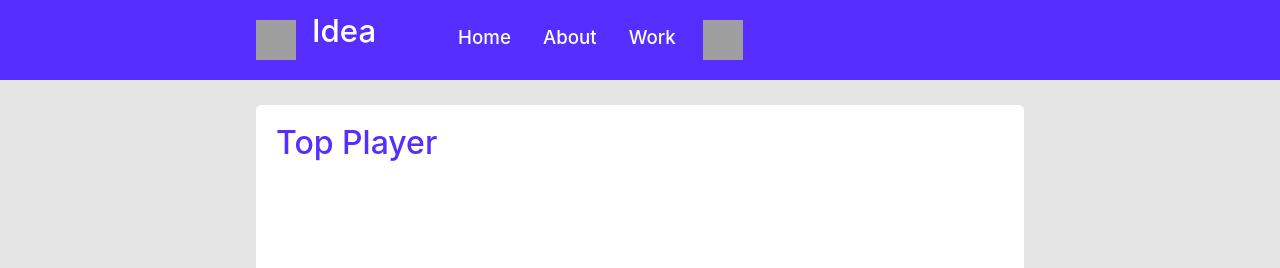
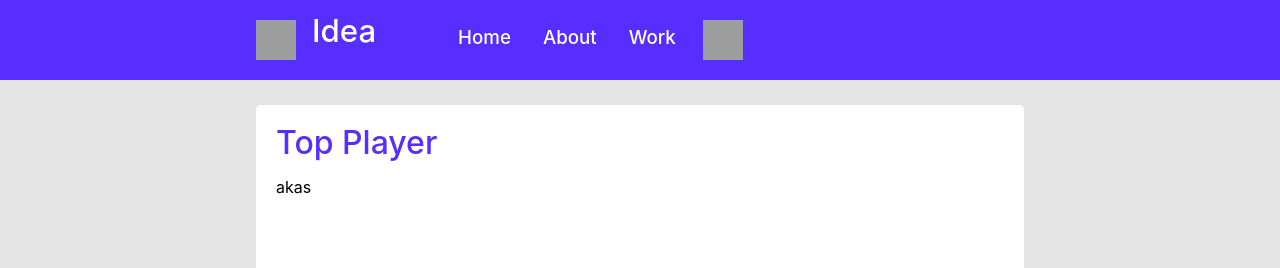
Before and after one commit to akashsdk/project-job, a React (Create React App) app: page / in a window 1280 px wide. Shown: the top 268 px of the page. Built offline with nearby package versions, Linux system fonts and the light colour scheme; grey boxes are pictures that could not be loaded.

Commit message:
Update Home.js

```diff
--- a/src/Screen/Home.js
+++ b/src/Screen/Home.js
@@ -11,7 +11,7 @@ export default function Home() {
         <h1 style={{color:'#562EFF'}}>Top Player</h1>
             <div>
                 <div>
-
+akas
                 </div>
             </div>
         </div>
```
